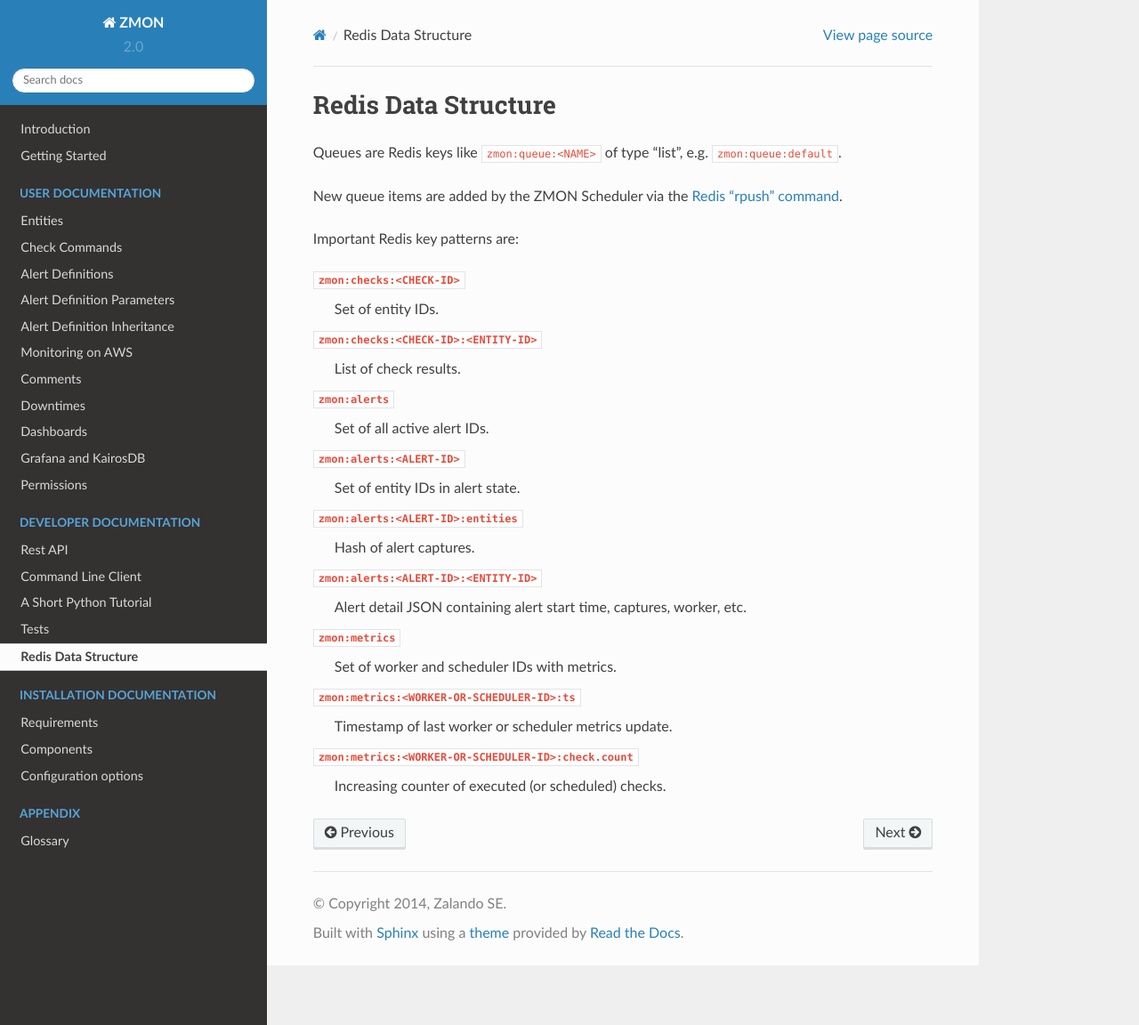
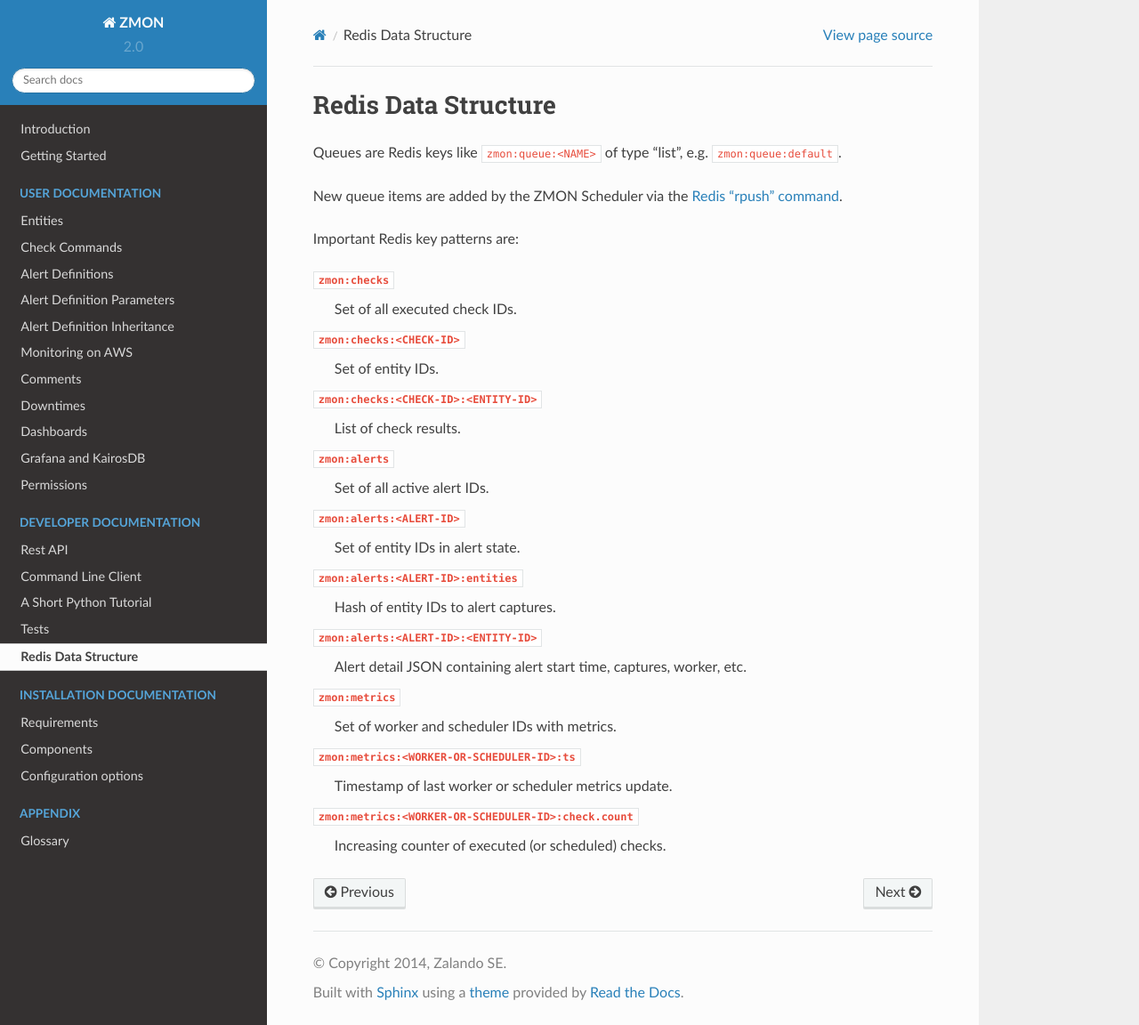
Before and after one commit to zalando-zmon/zmon-docs, a Sphinx documentation site: the page built from docs/developer/redis.rst, in a window 1280 px wide and 1152 px high. Shown: the whole window at 89% size. Built offline with Sphinx 7.4.7 and the Read the Docs theme 2.0.0, drawn with Linux system fonts in a browser that asks for light colours.

Commit message:
global zmon:checks key

```diff
--- a/docs/developer/redis.rst
+++ b/docs/developer/redis.rst
@@ -8,6 +8,8 @@ New queue items are added by the ZMON Scheduler via the `Redis "rpush" command`_
 
 Important Redis key patterns are:
 
+``zmon:checks``
+    Set of all executed check IDs.
 ``zmon:checks:<CHECK-ID>``
     Set of entity IDs.
 ``zmon:checks:<CHECK-ID>:<ENTITY-ID>``
@@ -17,7 +19,7 @@ Important Redis key patterns are:
 ``zmon:alerts:<ALERT-ID>``
     Set of entity IDs in alert state.
 ``zmon:alerts:<ALERT-ID>:entities``
-    Hash of alert captures.
+    Hash of entity IDs to alert captures.
 ``zmon:alerts:<ALERT-ID>:<ENTITY-ID>``
     Alert detail JSON containing alert start time, captures, worker, etc.
 ``zmon:metrics``
```
